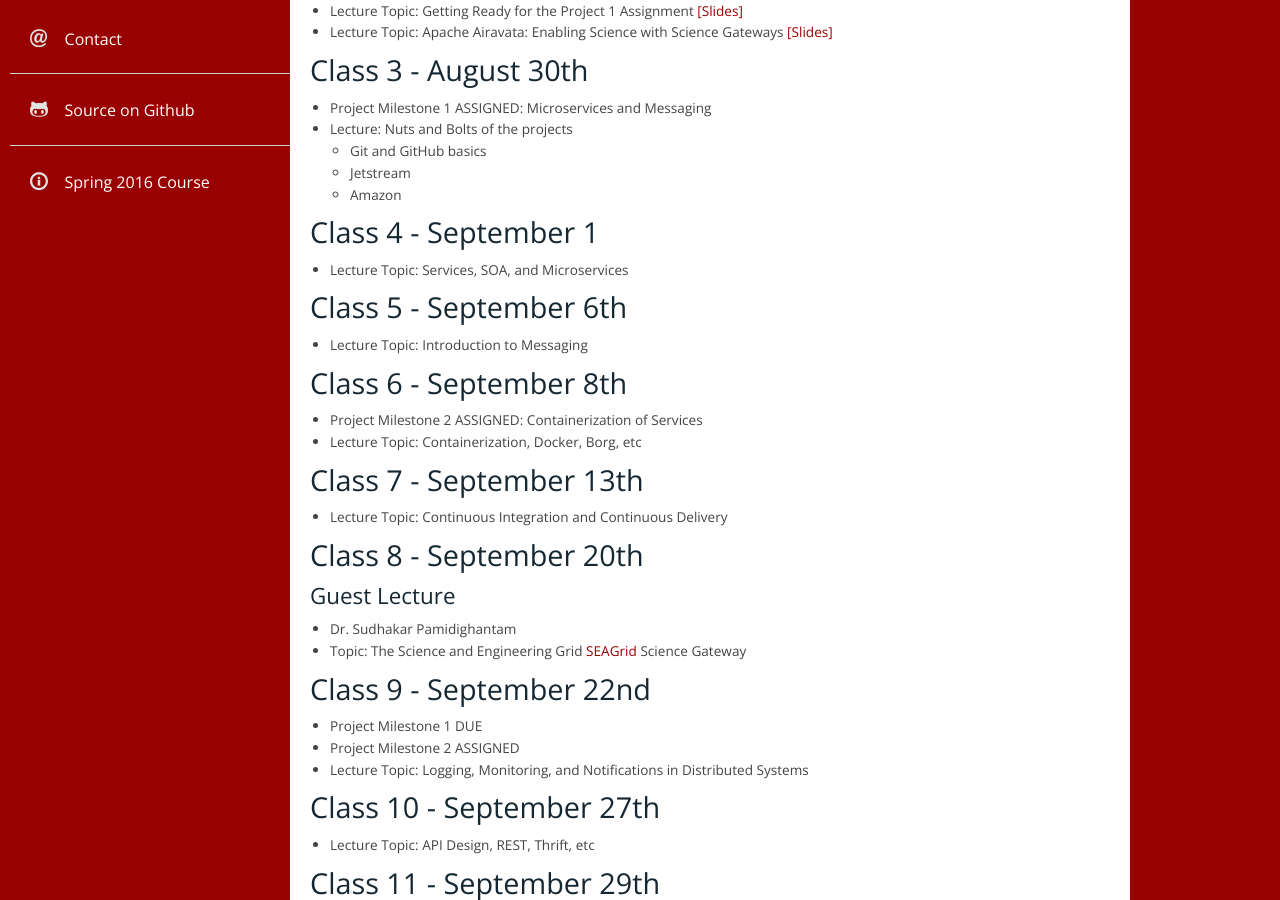
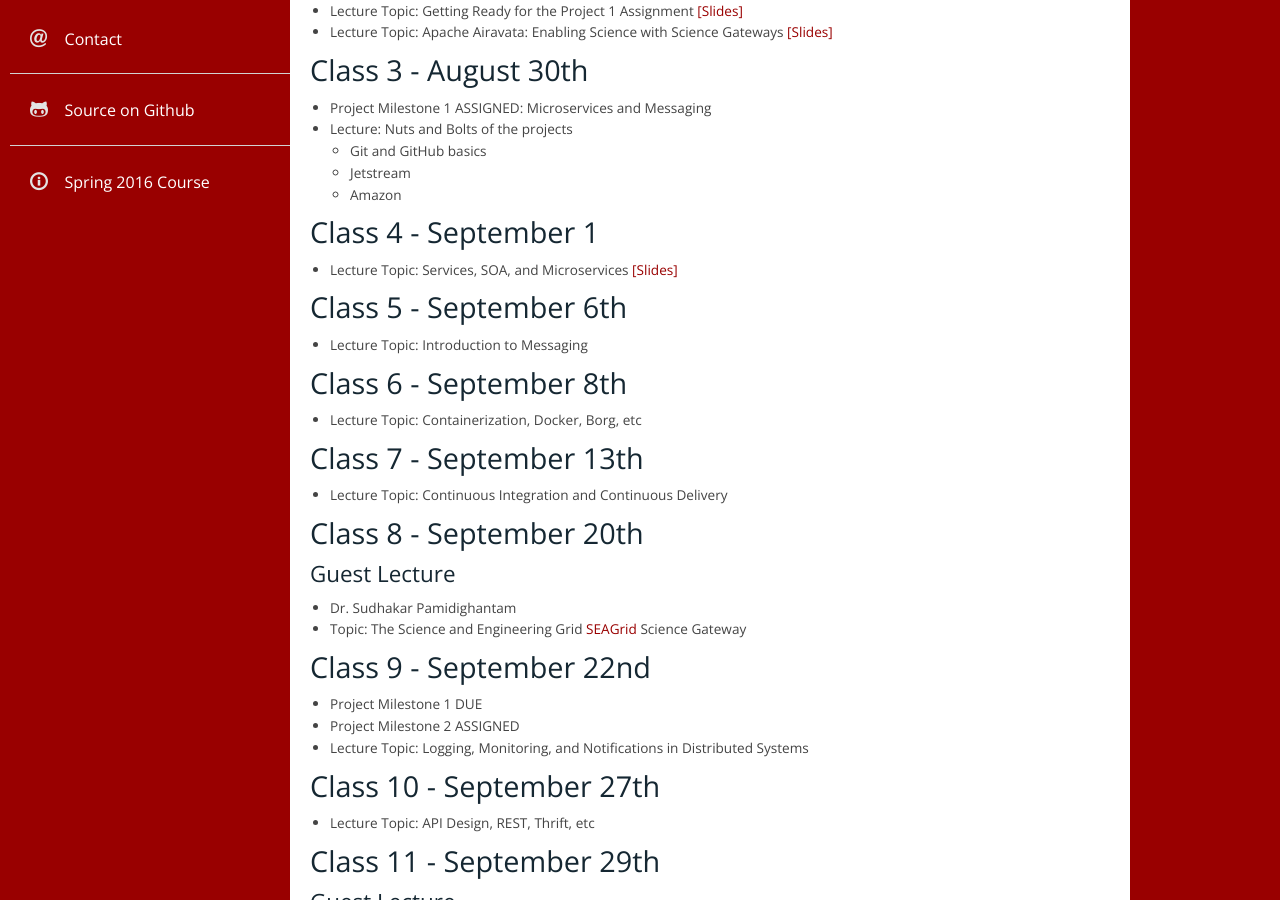
Before and after one commit to airavata-courses/airavata-courses.github.io, a Jekyll site: the page built from lectures.md, in a window 1280 px wide and 900 px high, scrolled down 363 px. Built offline with Jekyll 4.4.1, drawn with Linux system fonts in a browser that asks for light colours.

Commit message:
Adding Sep 1 slides on microservices

```diff
--- a/lectures.md
+++ b/lectures.md
@@ -26,13 +26,12 @@ The course focuses in teaching the distributed systems concepts through projects
    * Amazon
 
 ###  Class 4 - September 1
-* Lecture Topic: Services, SOA, and Microservices
+* Lecture Topic: Services, SOA, and Microservices [[Slides]]({{ site.url }}slides/CS649-MicroServices.pdf)
 
 ###  Class 5 - September 6th
 * Lecture Topic: Introduction to Messaging
 
 ###  Class 6 - September  8th
-* Project Milestone 2 ASSIGNED: Containerization of Services
 * Lecture Topic: Containerization, Docker, Borg, etc
 
 ###  Class 7 - September  13th
```
Also changed, not shown: 1 other file.
